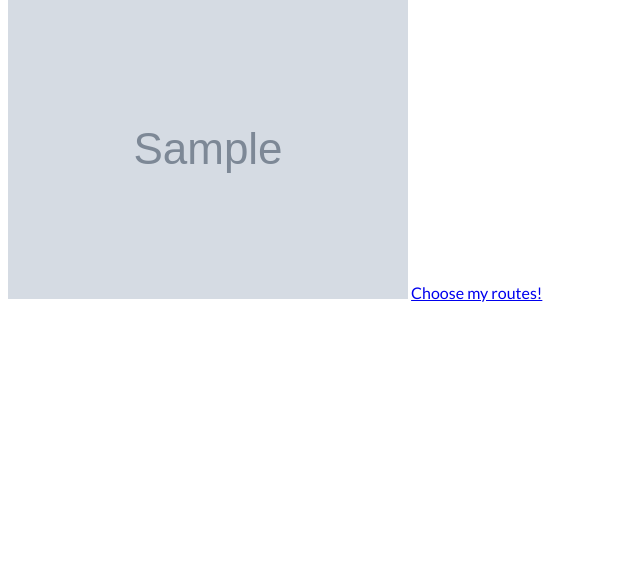
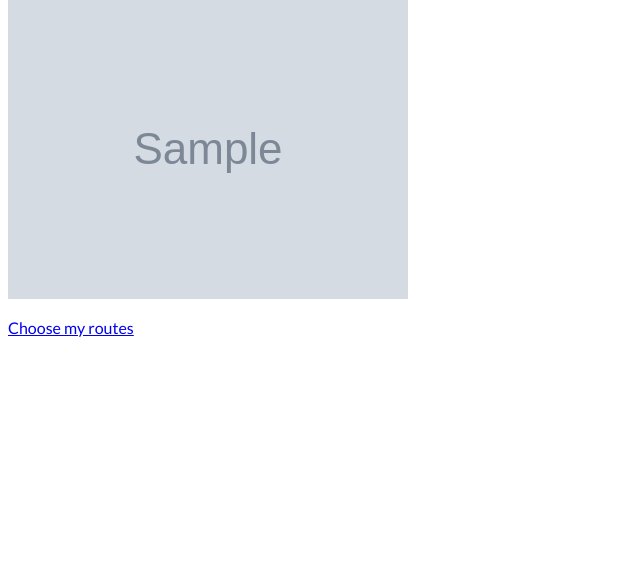
Before and after one commit to carolineglazer/strava-mapper, a Flask app: template templates/hello.html in a window 1280 px wide. Shown: the part 83-660 px from the top of the page, without its empty margins (0-640 px from the left). Run offline with Flask 2, Linux system fonts and the light colour scheme; the template is opened without the code that fills it: most values are stand-ins (such as "Sample title", 1, 10 or a date in 2020); grey boxes marked "Sample" are stand-in pictures.

Commit message:
basic styling

```diff
--- a/templates/hello.html
+++ b/templates/hello.html
@@ -7,5 +7,7 @@
 <body>
     <h1>Hello, {{athlete_firstname}} {{athlete_lastname}}!</h1>
 	<img src={{athlete_photo}}>
-    <a class="button" href="/routes">Choose my routes!</a>
+    <p>
+        <a class="button" href="/routes">Choose my routes</a>
+    </p>
 </body>
```
